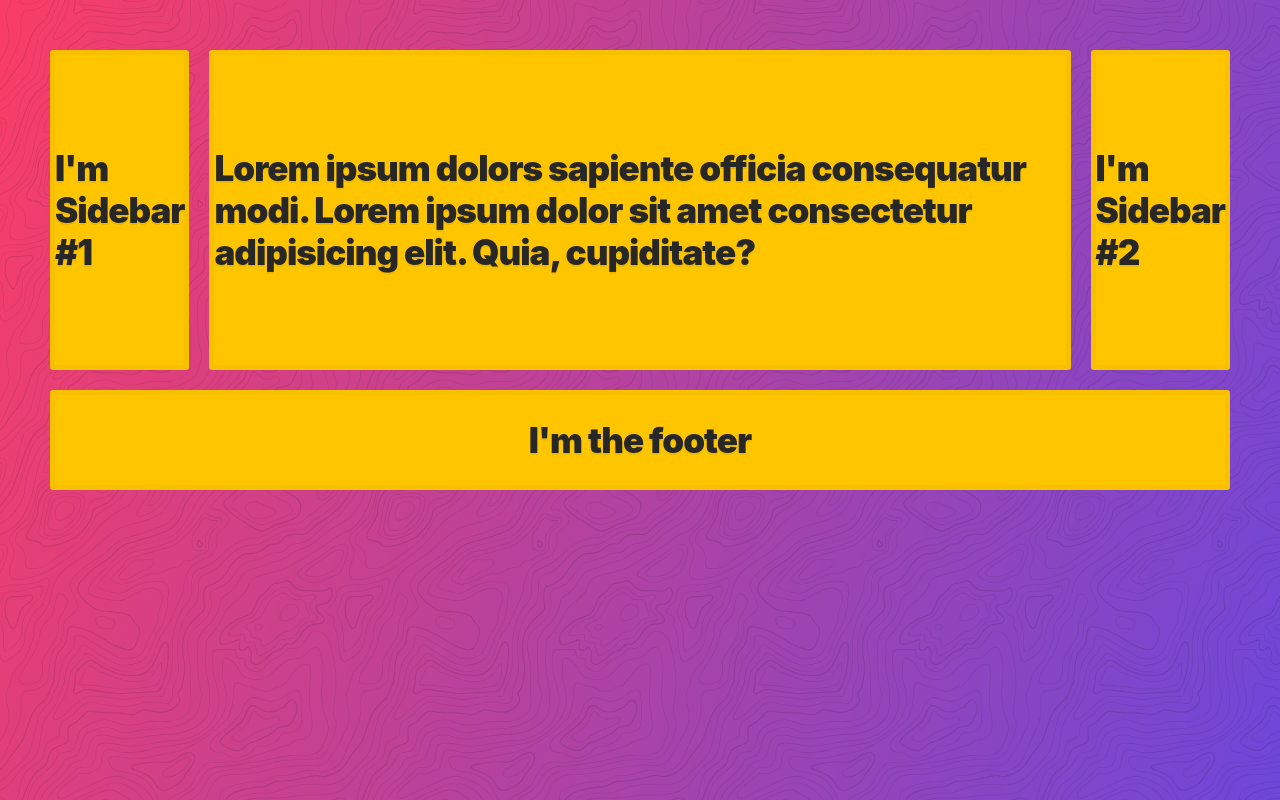
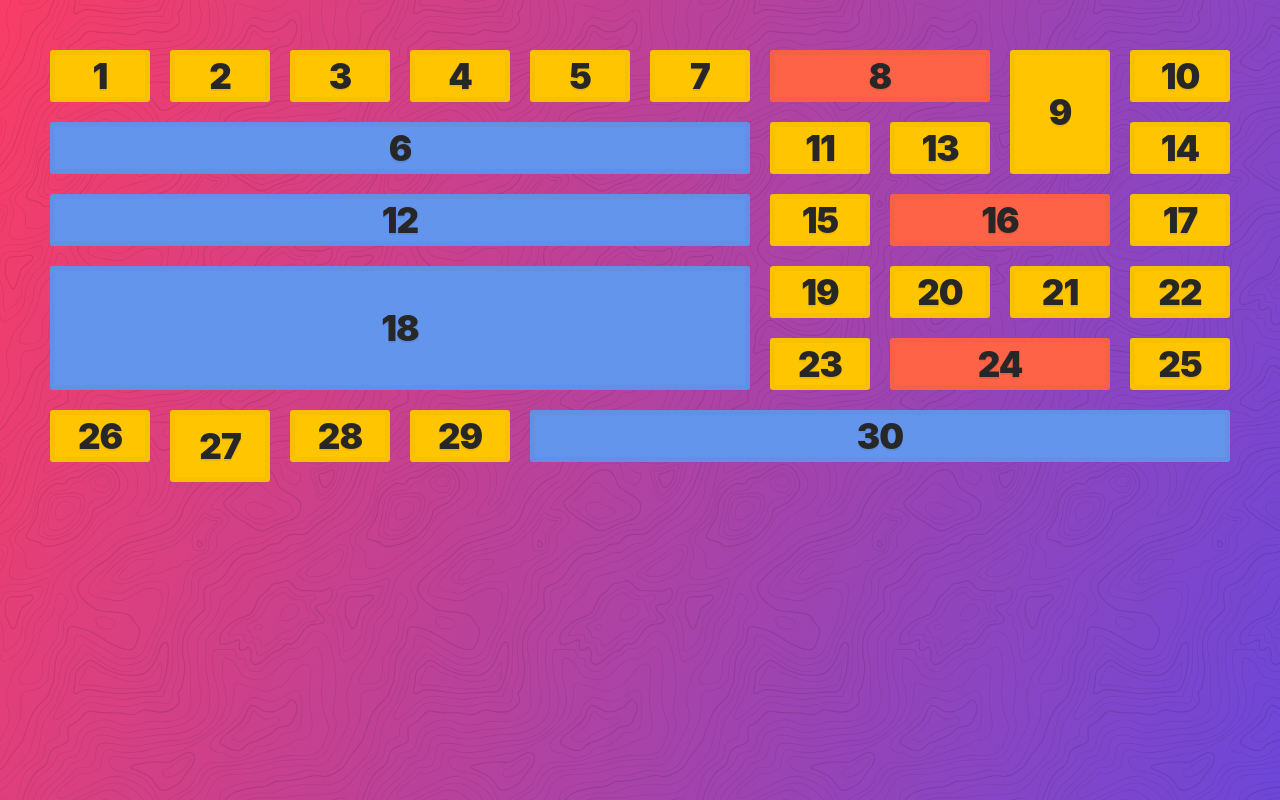
Before and after one commit to koakekuna/css-grid, a website: page index.html in a window 1280 px wide. Drawn offline with Linux system fonts and the light colour scheme.

Commit message:
complete lessons 15-16

```diff
--- a/index.html
+++ b/index.html
@@ -10,51 +10,59 @@
 
 <body>
   <div class="container">
-    <div class="item item1">I'm Sidebar #1</div>
-    <div class="item item2">Lorem ipsum dolors sapiente officia consequatur modi.
-      Lorem ipsum dolor sit amet consectetur adipisicing elit. Quia, cupiditate?
-    </div>
-    <div class="item item3">I'm Sidebar #2</div>
-    <div class="item footer">I'm the footer</div>
+    <div class="item item1">1</div>
+    <div class="item item2">2</div>
+    <div class="item item3">3</div>
+    <div class="item item4">4</div>
+    <div class="item item5">5</div>
+    <div class="item item6">6</div>
+    <div class="item item7">7</div>
+    <div class="item item8">8</div>
+    <div class="item item9">9</div>
+    <div class="item item10">10</div>
+    <div class="item item11">11</div>
+    <div class="item item12">12</div>
+    <div class="item item13">13</div>
+    <div class="item item14">14</div>
+    <div class="item item15">15</div>
+    <div class="item item16">16</div>
+    <div class="item item17">17</div>
+    <div class="item item18">18</div>
+    <div class="item item19">19</div>
+    <div class="item item20">20</div>
+    <div class="item item21">21</div>
+    <div class="item item22">22</div>
+    <div class="item item23">23</div>
+    <div class="item item24">24</div>
+    <div class="item item25">25</div>
+    <div class="item item26">26</div>
+    <div class="item item27">27</div>
+    <div class="item item28">28</div>
+    <div class="item item29">29</div>
+    <div class="item item30">30</div>
   </div>
   <style>
     .container {
       display: grid;
       grid-gap: 20px;
-      grid-template-columns: 1fr 10fr 1fr;
-      grid-template-rows: 150px 150px 100px;
-      grid-template-areas:
-        "sidebar-1 content sidebar-2"
-        "sidebar-1 content sidebar-2"
-        "footer footer footer"
-      ;
+      grid-template-columns: repeat(10, 1fr);
+      grid-auto-flow: dense;
     }
 
-    .footer {
-      grid-area: footer;
+    .item:nth-child(6n) {
+      background: cornflowerblue;
+      grid-column: span 6;
     }
 
-    .item1 {
-      grid-area: sidebar-1;
+    .item:nth-child(8n) {
+      background: tomato;
+      grid-column: span 2;
     }
 
-    .item2 {
-      grid-area: content;
+    .item:nth-child(9n) {
+      grid-row: span 2;
     }
 
-    .item3 {
-      grid-area: sidebar-2;
-    }
-
-    @media (max-width: 700px) {
-      .container {
-        grid-template-areas:
-        "content content content"
-        "sidebar-1 sidebar-1 sidebar-2"
-        "footer footer footer"
-      ;
-      }
-    }
   </style>
 </body>
 
```
Also changed, not shown: readme.md.
